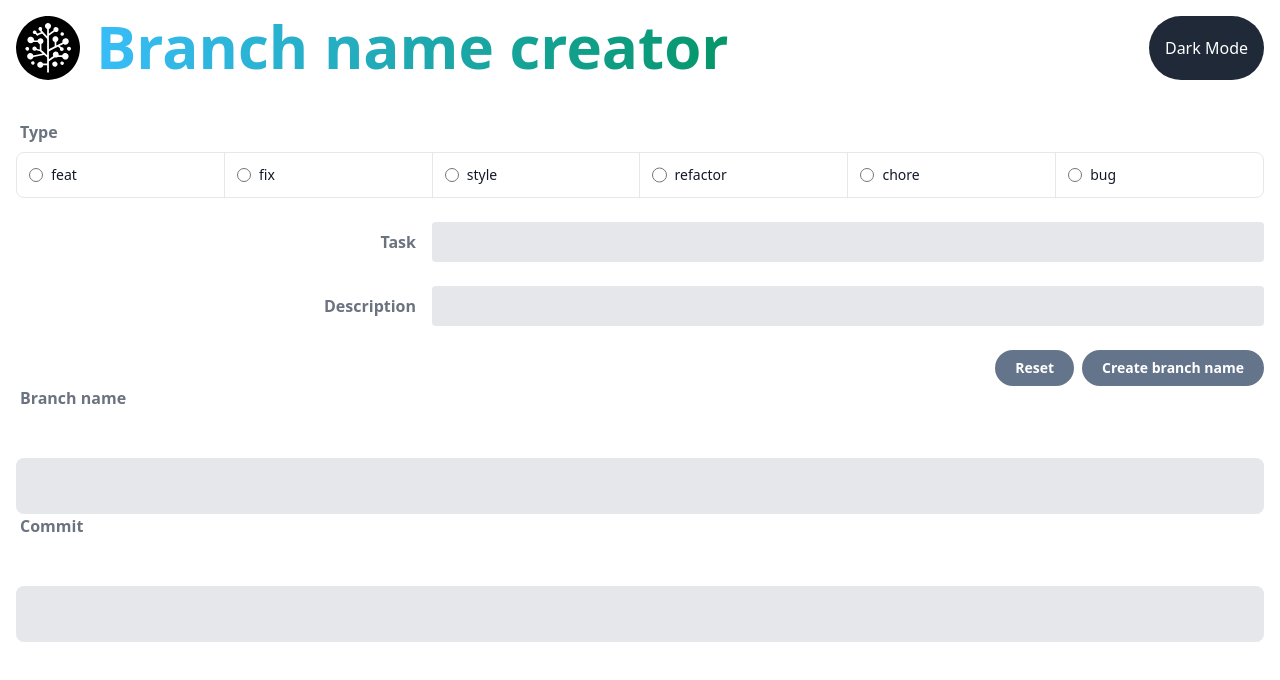
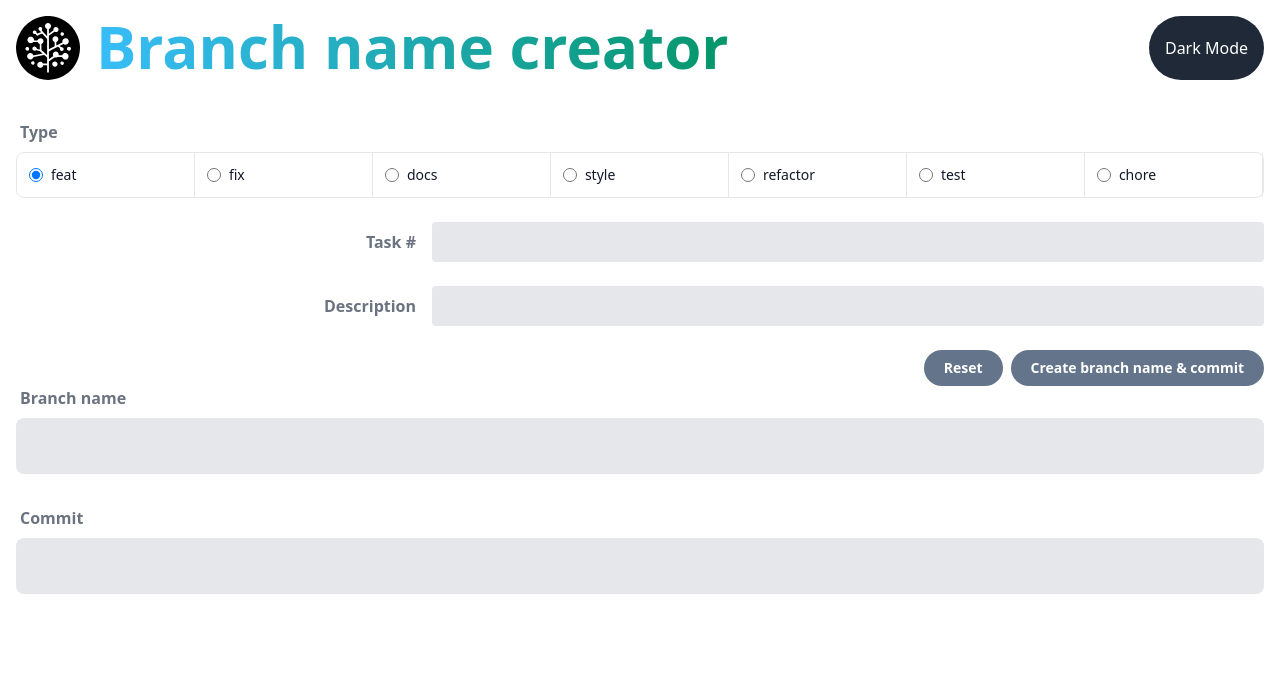
Before and after one commit to SerhiiStaryk/Branch-name-creator, a React (Vite) app: page / in a window 1280 px wide. Shown: the top 680 px of the page. Built offline with nearby package versions, Linux system fonts and the light colour scheme.

Commit message:
update code

```diff
--- a/src/App.tsx
+++ b/src/App.tsx
@@ -4,20 +4,27 @@ import CreateForm from './components/CreateForm';
 import CopyContainer from './components/CopyContainer';
 import { Label } from './components/Label';
 
-function App() {
-  const [branchName, setBranchName] = useState('');
+const App = () => {
+  const [branchName, setBranchName] = useState<string>('');
+  const [commit, setCommit] = useState<string>('');
+
+  const handleSetBranchNameAndCommit = ({ branchName, commit }: { branchName: string; commit: string }) => {
+    setBranchName(branchName);
+    setCommit(commit);
+  };
 
   return (
     <div className='bg-white dark:bg-slate-800 h-screen'>
       <div className='md:container md:mx-auto pt-4 px-4'>
         <Header />
-        <CreateForm onSetBranchName={setBranchName} />
+        <CreateForm onSetBranchNameAndCommit={handleSetBranchNameAndCommit} />
         <Label label='Branch name' />
-        <CopyContainer branchName={branchName} />
+        <CopyContainer value={branchName} />
         <Label label='Commit' />
-        <CopyContainer branchName={branchName} />
+        <CopyContainer value={commit} />
       </div>
     </div>
   );
-}
+};
+
 export default App;
--- a/src/components/CopyContainer/index.tsx
+++ b/src/components/CopyContainer/index.tsx
@@ -5,15 +5,15 @@ import Toast from '../Toast';
 import { useUi, useUiDispatch } from '../../store/ui-context';
 
 interface CopyContainerProps {
-  branchName: string;
+  value: string;
 }
 
-const CopyContainer: FC<CopyContainerProps> = ({ branchName }) => {
+const CopyContainer: FC<CopyContainerProps> = ({ value }) => {
   const { isToast } = useUi();
   const dispatch = useUiDispatch();
 
   const handleCopyText = () => {
-    navigator.clipboard.writeText(branchName);
+    navigator.clipboard.writeText(value);
     dispatch({ type: 'showToast' });
 
     setTimeout(() => dispatch({ type: 'hideToast' }), 1500);
@@ -21,10 +21,10 @@ const CopyContainer: FC<CopyContainerProps> = ({ branchName }) => {
 
   return (
     <>
-      <AnimatePresence>{isToast && <Toast message='copy name success' />}</AnimatePresence>
-      <span className='bg-gray-200 inline-flex items-center min-h-14 mt-10 p-4 pl-6 relative rounded-lg sm:text-base space-x-4 text-left text-sm w-full'>
-        <span className='text-gray-500'>{branchName}</span>
-        {branchName && (
+      <AnimatePresence>{isToast && <Toast message='Copy successful' />}</AnimatePresence>
+      <span className='bg-gray-200 inline-flex items-center min-h-14 mb-8 p-4 pl-6 relative rounded-lg sm:text-base space-x-4 text-left text-sm w-full'>
+        <span className='text-gray-500'>{value}</span>
+        {value && (
           <span
             className='absolute cursor-pointer right-4'
             onClick={handleCopyText}
--- a/src/components/CreateForm/index.tsx
+++ b/src/components/CreateForm/index.tsx
@@ -1,18 +1,25 @@
 import { FormEvent, useState } from 'react';
-
 import Input from '../Input';
 import { normalizeText, trimAndUppercase } from '../../util/text';
+import { Type, types } from '../../constants/types';
+import { ItemType } from '../ItemType';
 
-type CreateFormProps = { onSetBranchName: (branchName: string) => void };
+type CreateFormProps = {
+  onSetBranchNameAndCommit: ({ branchName, commit }: { branchName: string; commit: string }) => void;
+};
 
-type FormData = { name: string; description: string };
+type FormData = {
+  type: Type;
+  name: string;
+  description: string;
+};
 
-const initialState: FormData = { name: '', description: '' };
+const initialState: FormData = { type: 'feat', name: '', description: '' };
 
-const CreateForm: React.FC<CreateFormProps> = ({ onSetBranchName }) => {
+const CreateForm = ({ onSetBranchNameAndCommit }: CreateFormProps) => {
   const [formData, setFormData] = useState(initialState);
 
-  const { name, description } = formData;
+  const { name, description, type } = formData;
 
   const handleChange = (event: React.ChangeEvent<HTMLInputElement>) => {
     const { name, value } = event.target;
@@ -23,164 +30,48 @@ const CreateForm: React.FC<CreateFormProps> = ({ onSetBranchName }) => {
     }));
   };
 
+  const onSetType = (type: Type) => {
+    setFormData((prevState: FormData) => ({
+      ...prevState,
+      type,
+    }));
+  };
+
   const handleSubmit = (event: FormEvent<HTMLFormElement>) => {
     event.preventDefault();
 
-    const result = `${trimAndUppercase(name)}/${normalizeText(description)}`;
-
-    onSetBranchName(result);
+    onSetBranchNameAndCommit({
+      branchName: `${type}/OMS-${trimAndUppercase(name)}-${normalizeText(description)}`,
+      commit: `${type}: #${name} ${description}`,
+    });
   };
 
   const handleReset = () => {
     setFormData(initialState);
-    onSetBranchName('');
+    onSetBranchNameAndCommit({ branchName: '', commit: '' });
   };
 
   const disabled = name.trim().length === 0 || description.trim().length === 0;
-
-  const types = [
-    {
-      type: 'feat',
-      description: 'new feature for the user, not a new feature for build script',
-    },
-    {
-      type: 'fix',
-      description: 'bug fix for the user, not a fix to a build script',
-    },
-    {
-      type: 'docs',
-      description: 'changes to the documentation',
-    },
-    {
-      type: 'style',
-      description: 'formatting, missing semi colons, etc; no production code change',
-    },
-    {
-      type: 'refactor',
-      description: 'refactoring production code, eg. renaming a variable',
-    },
-    {
-      type: 'test',
-      description: 'adding missing tests, refactoring tests; no production code change',
-    },
-    {
-      type: 'chore',
-      description: 'updating grunt tasks etc; no production code change',
-    },
-  ];
 
   return (
     <form onSubmit={handleSubmit}>
       <h3 className='text-gray-500 font-bold dark:text-gray-200 text-left mb-2 pl-1'>Type</h3>
       <ul className='mb-6 items-center w-full text-sm font-medium text-gray-900 bg-white border border-gray-200 rounded-lg sm:flex dark:bg-gray-700 dark:border-gray-600 dark:text-white'>
-        <li className='w-full border-b border-gray-200 sm:border-b-0 sm:border-r dark:border-gray-600'>
-          <div className='flex items-center ps-3'>
-            <input
-              id='feat'
-              type='radio'
-              value=''
-              name='list-radio'
-              className='w-4 h-4 text-blue-600 bg-gray-100 border-gray-300 focus:ring-blue-500 dark:focus:ring-blue-600 dark:ring-offset-gray-700 dark:focus:ring-offset-gray-700 focus:ring-2 dark:bg-gray-600 dark:border-gray-500'
-            />
-            <label
-              htmlFor='feat'
-              className='w-full py-3 ms-2 text-sm font-medium text-gray-900 dark:text-gray-300'
-            >
-              feat
-            </label>
-          </div>
-        </li>
-        <li className='w-full border-b border-gray-200 sm:border-b-0 sm:border-r dark:border-gray-600'>
-          <div className='flex items-center ps-3'>
-            <input
-              id='fix'
-              type='radio'
-              value=''
-              name='list-radio'
-              className='w-4 h-4 text-blue-600 bg-gray-100 border-gray-300 focus:ring-blue-500 dark:focus:ring-blue-600 dark:ring-offset-gray-700 dark:focus:ring-offset-gray-700 focus:ring-2 dark:bg-gray-600 dark:border-gray-500'
-            />
-            <label
-              htmlFor='fix'
-              className='w-full py-3 ms-2 text-sm font-medium text-gray-900 dark:text-gray-300'
-            >
-              fix
-            </label>
-          </div>
-        </li>
-        <li className='w-full border-b border-gray-200 sm:border-b-0 sm:border-r dark:border-gray-600'>
-          <div className='flex items-center ps-3'>
-            <input
-              id='style'
-              type='radio'
-              value=''
-              name='list-radio'
-              className='w-4 h-4 text-blue-600 bg-gray-100 border-gray-300 focus:ring-blue-500 dark:focus:ring-blue-600 dark:ring-offset-gray-700 dark:focus:ring-offset-gray-700 focus:ring-2 dark:bg-gray-600 dark:border-gray-500'
-            />
-            <label
-              htmlFor='style'
-              className='w-full py-3 ms-2 text-sm font-medium text-gray-900 dark:text-gray-300'
-            >
-              style
-            </label>
-          </div>
-        </li>
-        <li className='w-full border-b border-gray-200 sm:border-b-0 sm:border-r dark:border-gray-600'>
-          <div className='flex items-center ps-3'>
-            <input
-              id='refactor'
-              type='radio'
-              value=''
-              name='list-radio'
-              className='w-4 h-4 text-blue-600 bg-gray-100 border-gray-300 focus:ring-blue-500 dark:focus:ring-blue-600 dark:ring-offset-gray-700 dark:focus:ring-offset-gray-700 focus:ring-2 dark:bg-gray-600 dark:border-gray-500'
-            />
-            <label
-              htmlFor='refactor'
-              className='w-full py-3 ms-2 text-sm font-medium text-gray-900 dark:text-gray-300'
-            >
-              refactor
-            </label>
-          </div>
-        </li>
-        <li className='w-full border-b border-gray-200 sm:border-b-0 sm:border-r dark:border-gray-600'>
-          <div className='flex items-center ps-3'>
-            <input
-              id='chore'
-              type='radio'
-              value=''
-              name='list-radio'
-              className='w-4 h-4 text-blue-600 bg-gray-100 border-gray-300 focus:ring-blue-500 dark:focus:ring-blue-600 dark:ring-offset-gray-700 dark:focus:ring-offset-gray-700 focus:ring-2 dark:bg-gray-600 dark:border-gray-500'
-            />
-            <label
-              htmlFor='chore'
-              className='w-full py-3 ms-2 text-sm font-medium text-gray-900 dark:text-gray-300'
-            >
-              chore
-            </label>
-          </div>
-        </li>
-        <li className='w-full dark:border-gray-600'>
-          <div className='flex items-center ps-3'>
-            <input
-              id='bug'
-              type='radio'
-              value=''
-              name='list-radio'
-              className='w-4 h-4 text-blue-600 bg-gray-100 border-gray-300 focus:ring-blue-500 dark:focus:ring-blue-600 dark:ring-offset-gray-700 dark:focus:ring-offset-gray-700 focus:ring-2 dark:bg-gray-600 dark:border-gray-500'
-            />
-            <label
-              htmlFor='bug'
-              className='w-full py-3 ms-2 text-sm font-medium text-gray-900 dark:text-gray-300'
-            >
-              bug
-            </label>
-          </div>
-        </li>
+        {types.map(item => (
+          <ItemType
+            key={item.type}
+            type={item.type}
+            onChanged={onSetType}
+            checked={type === item.type}
+            description={item.description}
+          />
+        ))}
       </ul>
       <Input
         id='name'
         type='text'
         name='name'
-        label='Task'
+        label='Task #'
         value={name}
         onChange={e => handleChange(e)}
       />
@@ -206,7 +97,7 @@ const CreateForm: React.FC<CreateFormProps> = ({ onSetBranchName }) => {
           disabled={disabled}
           className={`px-5 py-2 text-sm leading-5 text-white rounded-full font-semibold bg-emerald-500 hover:bg-emerald-700 disabled:bg-slate-500`}
         >
-          Create branch name
+          Create branch name & commit
         </button>
       </div>
     </form>
--- /dev/null
+++ b/src/components/ItemType/index.tsx
@@ -0,0 +1,30 @@
+import { ItemTypeType, Type } from '../../constants/types';
+
+type ItemTypeProps = {
+  checked: boolean;
+  onChanged: (type: Type) => void;
+} & ItemTypeType;
+
+export const ItemType = ({ checked, type, description, onChanged }: ItemTypeProps) => (
+  <li
+    className='w-full border-b border-gray-200 sm:border-b-0 sm:border-r dark:border-gray-600'
+    title={description}
+  >
+    <div className='flex items-center ps-3'>
+      <input
+        id={type}
+        type='radio'
+        checked={checked}
+        name='list-radio'
+        onChange={() => onChanged(type)}
+        className='w-4 h-4 text-blue-600 bg-gray-100 border-gray-300 focus:ring-blue-500 dark:focus:ring-blue-600 dark:ring-offset-gray-700 dark:focus:ring-offset-gray-700 focus:ring-2 dark:bg-gray-600 dark:border-gray-500'
+      />
+      <label
+        htmlFor={type}
+        className='w-full py-3 ms-2 text-sm font-medium text-gray-900 dark:text-gray-300'
+      >
+        {type}
+      </label>
+    </div>
+  </li>
+);
--- /dev/null
+++ b/src/constants/types.ts
@@ -0,0 +1,34 @@
+export type Type = 'feat' | 'fix' | 'docs' | 'style' | 'refactor' | 'test' | 'chore';
+
+export type ItemTypeType = { type: Type; description: string };
+
+export const types: ItemTypeType[] = [
+  {
+    type: 'feat',
+    description: 'new feature for the user, not a new feature for build script',
+  },
+  {
+    type: 'fix',
+    description: 'bug fix for the user, not a fix to a build script',
+  },
+  {
+    type: 'docs',
+    description: 'changes to the documentation',
+  },
+  {
+    type: 'style',
+    description: 'formatting, missing semi colons, etc; no production code change',
+  },
+  {
+    type: 'refactor',
+    description: 'refactoring production code, eg. renaming a variable',
+  },
+  {
+    type: 'test',
+    description: 'adding missing tests, refactoring tests; no production code change',
+  },
+  {
+    type: 'chore',
+    description: 'updating grunt tasks etc; no production code change',
+  },
+];
```
